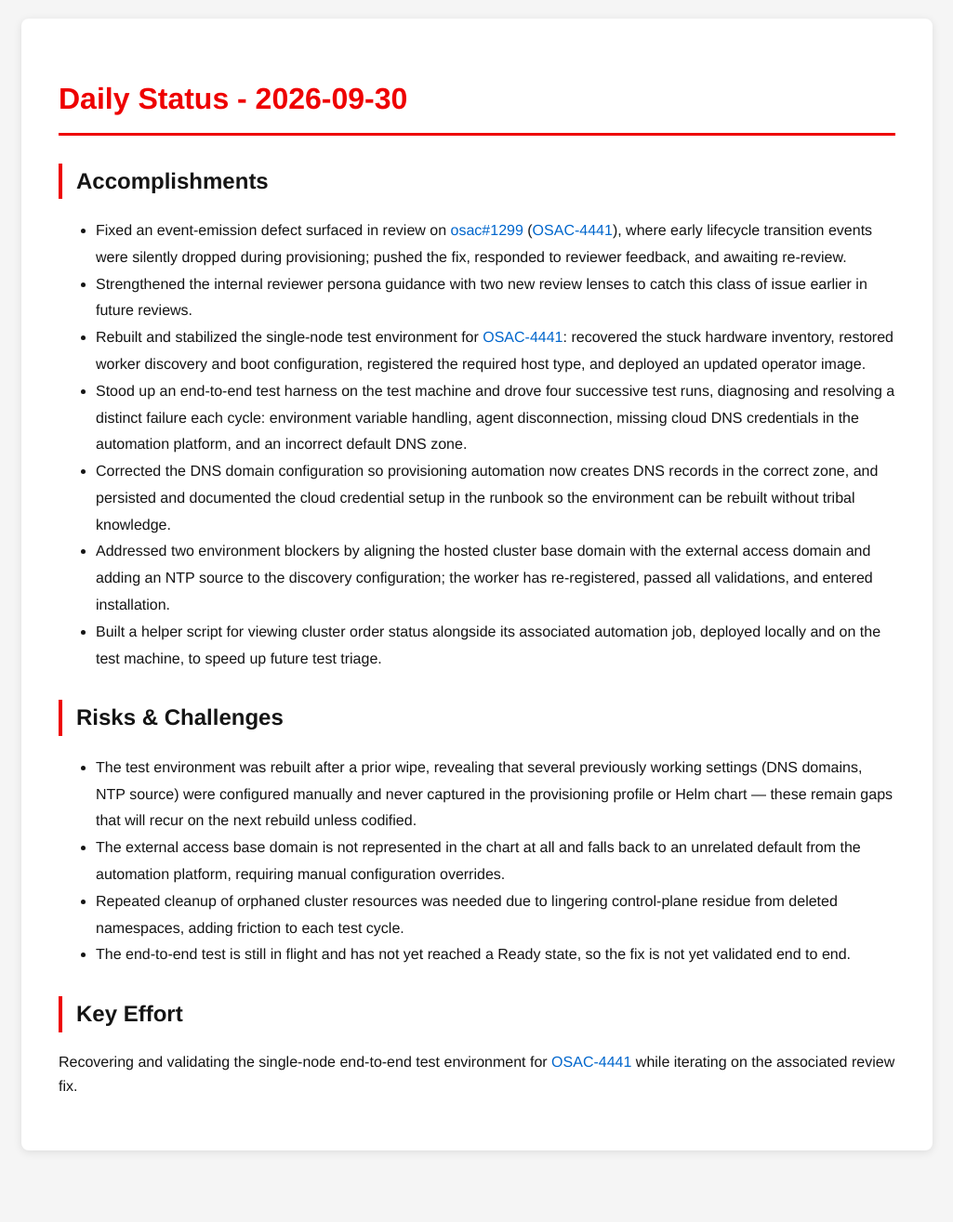
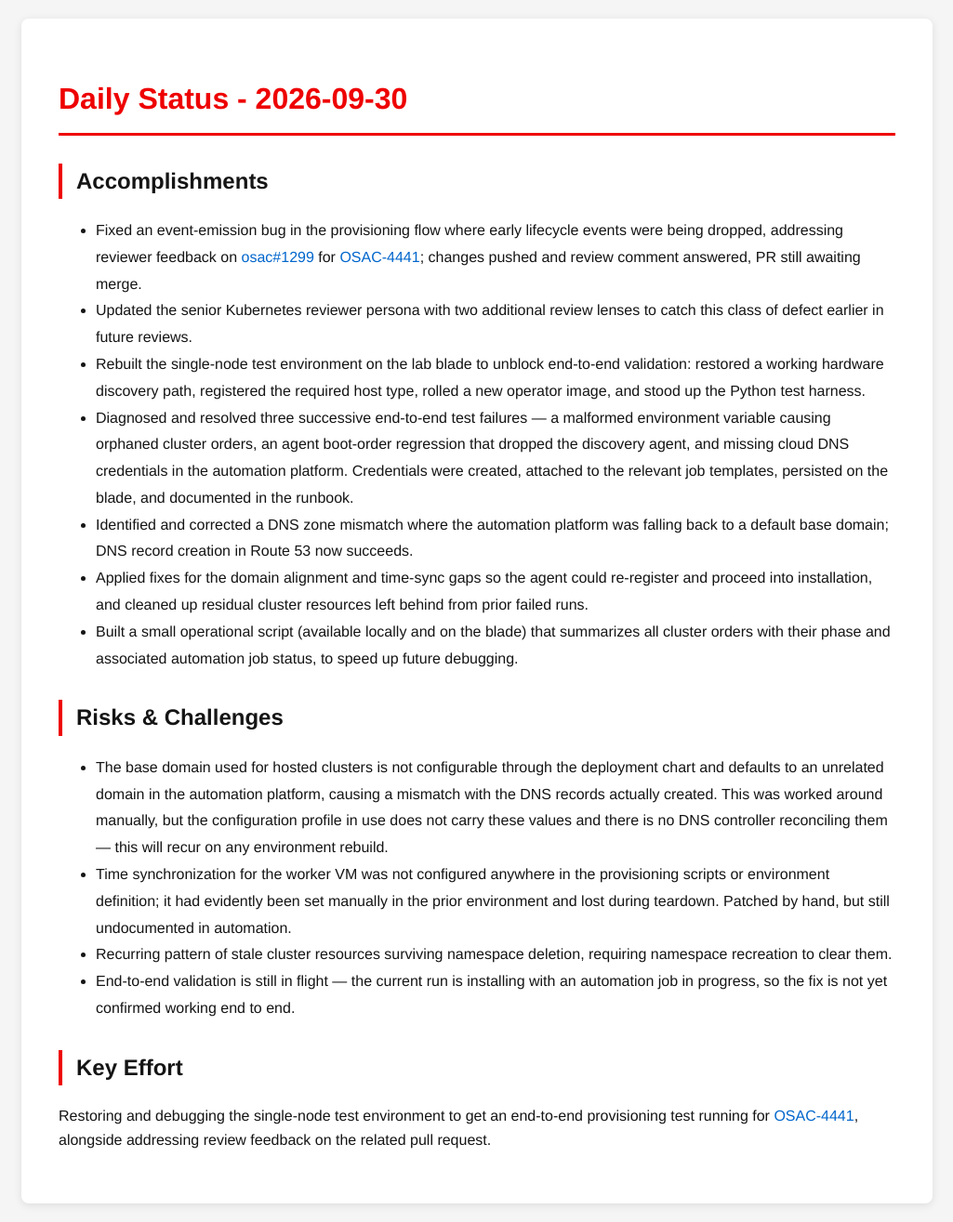
Before and after one commit to tzvatot/daily-status, a Jekyll site: the page built from 2026-09-30.md, in a window 1280 px wide. Shown: the whole page at 93% size, without its empty margins (127-1152 px from the left). Built offline with Jekyll 4.4.1, drawn with Linux system fonts in a browser that asks for light colours; before the commit the page ends 1258 px from its top, so only the background shows below that.

Commit message:
Daily status update - 2026-09-30

```diff
--- a/2026-09-30.md
+++ b/2026-09-30.md
@@ -7,19 +7,19 @@ date: 2026-09-30
 # Daily Status - 2026-09-30
 
 ## Accomplishments
-- Fixed an event-emission defect surfaced in review on [osac#1299](https://github.com/osac-project/osac/pull/1299) ([OSAC-4441](https://redhat.atlassian.net/browse/OSAC-4441)), where early lifecycle transition events were silently dropped during provisioning; pushed the fix, responded to reviewer feedback, and awaiting re-review.
-- Strengthened the internal reviewer persona guidance with two new review lenses to catch this class of issue earlier in future reviews.
-- Rebuilt and stabilized the single-node test environment for [OSAC-4441](https://redhat.atlassian.net/browse/OSAC-4441): recovered the stuck hardware inventory, restored worker discovery and boot configuration, registered the required host type, and deployed an updated operator image.
-- Stood up an end-to-end test harness on the test machine and drove four successive test runs, diagnosing and resolving a distinct failure each cycle: environment variable handling, agent disconnection, missing cloud DNS credentials in the automation platform, and an incorrect default DNS zone.
-- Corrected the DNS domain configuration so provisioning automation now creates DNS records in the correct zone, and persisted and documented the cloud credential setup in the runbook so the environment can be rebuilt without tribal knowledge.
-- Addressed two environment blockers by aligning the hosted cluster base domain with the external access domain and adding an NTP source to the discovery configuration; the worker has re-registered, passed all validations, and entered installation.
-- Built a helper script for viewing cluster order status alongside its associated automation job, deployed locally and on the test machine, to speed up future test triage.
+- Fixed an event-emission bug in the provisioning flow where early lifecycle events were being dropped, addressing reviewer feedback on [osac#1299](https://github.com/osac-project/osac/pull/1299) for [OSAC-4441](https://redhat.atlassian.net/browse/OSAC-4441); changes pushed and review comment answered, PR still awaiting merge.
+- Updated the senior Kubernetes reviewer persona with two additional review lenses to catch this class of defect earlier in future reviews.
+- Rebuilt the single-node test environment on the lab blade to unblock end-to-end validation: restored a working hardware discovery path, registered the required host type, rolled a new operator image, and stood up the Python test harness.
+- Diagnosed and resolved three successive end-to-end test failures — a malformed environment variable causing orphaned cluster orders, an agent boot-order regression that dropped the discovery agent, and missing cloud DNS credentials in the automation platform. Credentials were created, attached to the relevant job templates, persisted on the blade, and documented in the runbook.
+- Identified and corrected a DNS zone mismatch where the automation platform was falling back to a default base domain; DNS record creation in Route 53 now succeeds.
+- Applied fixes for the domain alignment and time-sync gaps so the agent could re-register and proceed into installation, and cleaned up residual cluster resources left behind from prior failed runs.
+- Built a small operational script (available locally and on the blade) that summarizes all cluster orders with their phase and associated automation job status, to speed up future debugging.
 
 ## Risks & Challenges
-- The test environment was rebuilt after a prior wipe, revealing that several previously working settings (DNS domains, NTP source) were configured manually and never captured in the provisioning profile or Helm chart — these remain gaps that will recur on the next rebuild unless codified.
-- The external access base domain is not represented in the chart at all and falls back to an unrelated default from the automation platform, requiring manual configuration overrides.
-- Repeated cleanup of orphaned cluster resources was needed due to lingering control-plane residue from deleted namespaces, adding friction to each test cycle.
-- The end-to-end test is still in flight and has not yet reached a Ready state, so the fix is not yet validated end to end.
+- The base domain used for hosted clusters is not configurable through the deployment chart and defaults to an unrelated domain in the automation platform, causing a mismatch with the DNS records actually created. This was worked around manually, but the configuration profile in use does not carry these values and there is no DNS controller reconciling them — this will recur on any environment rebuild.
+- Time synchronization for the worker VM was not configured anywhere in the provisioning scripts or environment definition; it had evidently been set manually in the prior environment and lost during teardown. Patched by hand, but still undocumented in automation.
+- Recurring pattern of stale cluster resources surviving namespace deletion, requiring namespace recreation to clear them.
+- End-to-end validation is still in flight — the current run is installing with an automation job in progress, so the fix is not yet confirmed working end to end.
 
 ## Key Effort
-Recovering and validating the single-node end-to-end test environment for [OSAC-4441](https://redhat.atlassian.net/browse/OSAC-4441) while iterating on the associated review fix.
+Restoring and debugging the single-node test environment to get an end-to-end provisioning test running for [OSAC-4441](https://redhat.atlassian.net/browse/OSAC-4441), alongside addressing review feedback on the related pull request.
```
